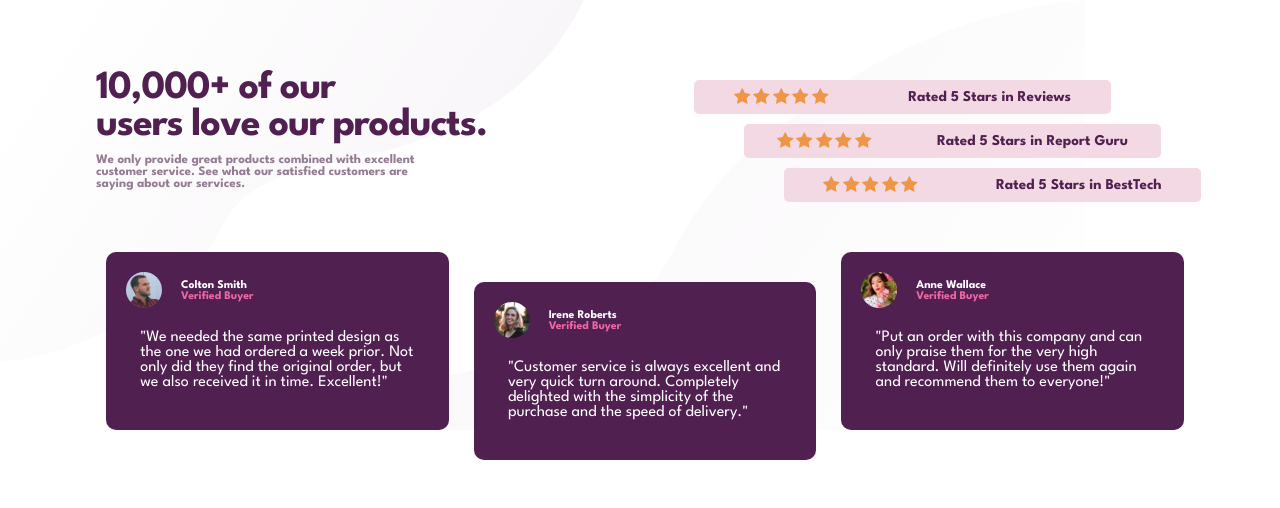
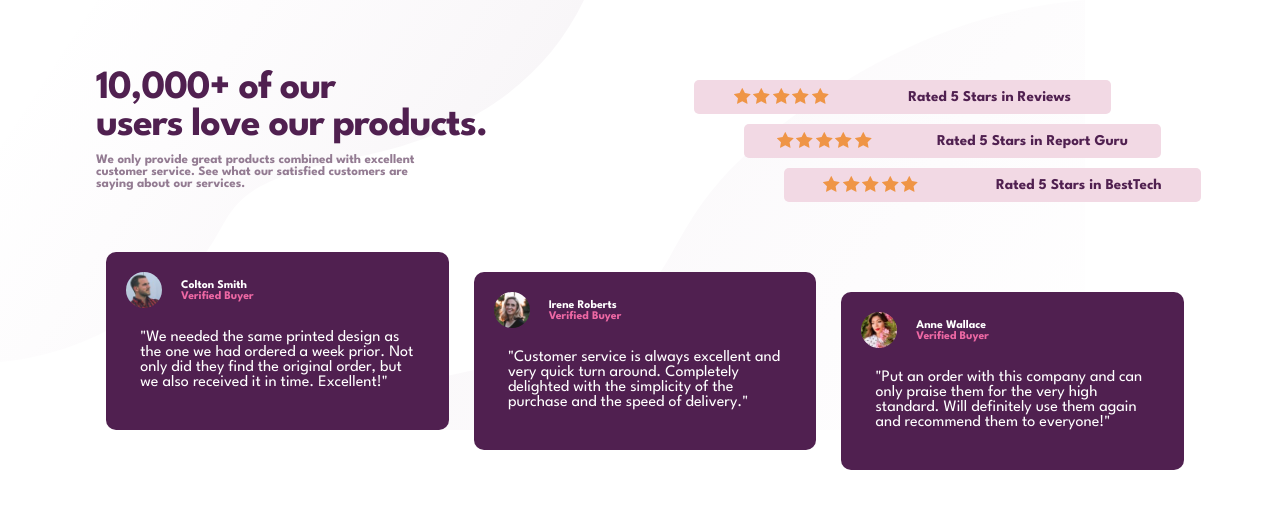
Before and after one commit to GentleMizt/social-section, a plain HTML site: page index.html in a window 1280 px wide. Drawn offline with Linux system fonts and the light colour scheme.

Commit message:
progress

```diff
--- a/style.css
+++ b/style.css
@@ -71,10 +71,11 @@ html{
 }
 .cd2{
     position: relative;
-    top: 3rem;
+    top: 2rem;
 }
 .cd3{
-
+    position: relative;
+    top: 4rem;
 }
 .profile{
     display: flex;
```
